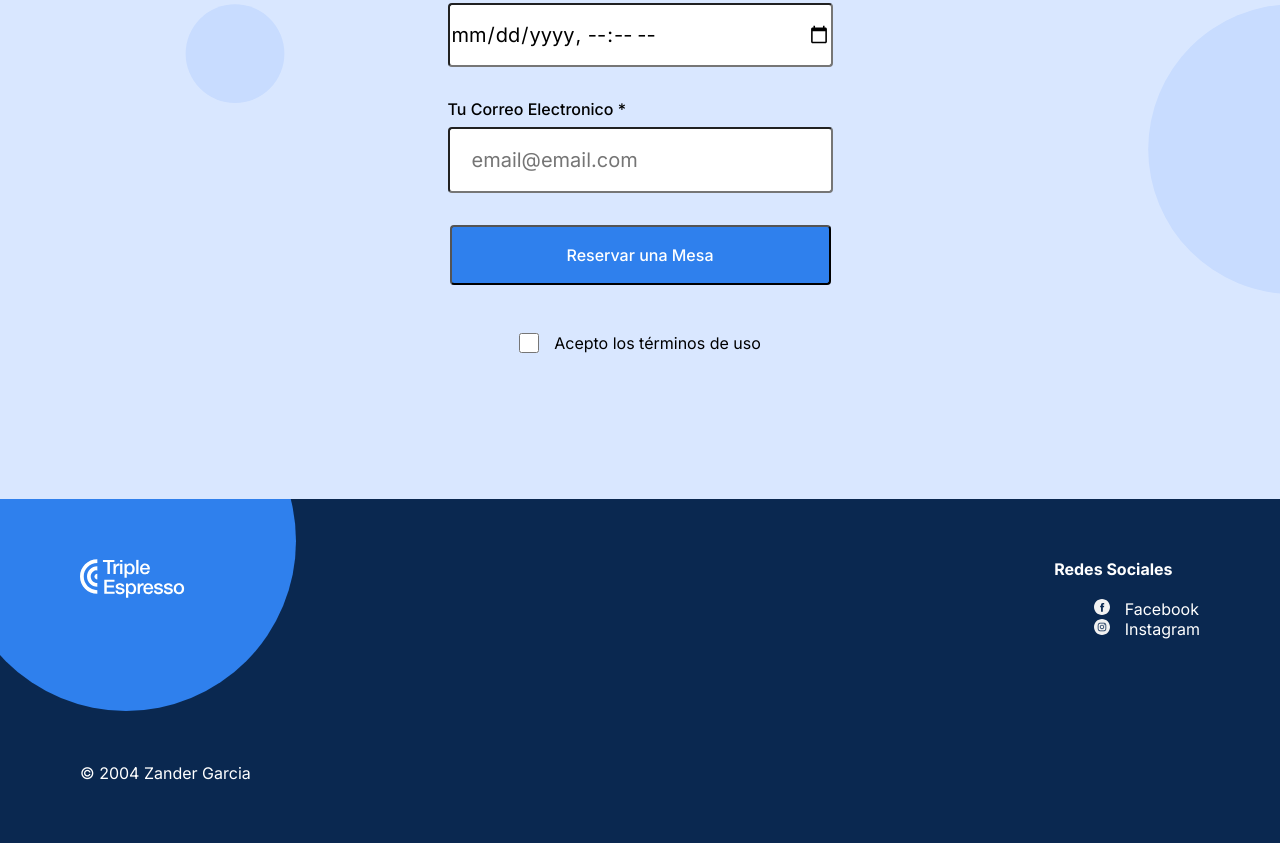
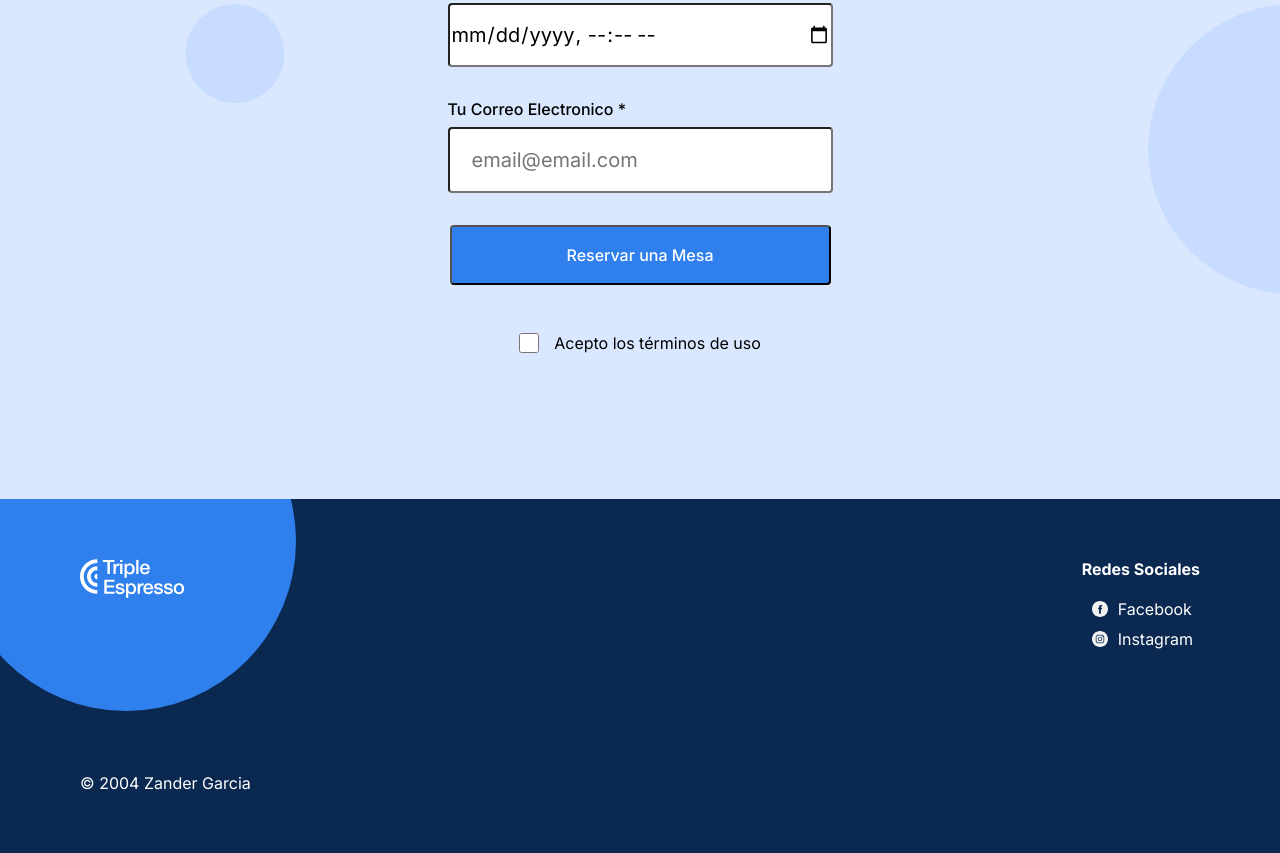
Before and after one commit to WD-Zander/web_project_coffeeshop, a plain HTML site: page index.html in a window 1280 px wide. Shown: the part 2253-3106 px from the top of the page. Drawn offline with Linux system fonts and the light colour scheme.

Commit message:
Cambios_Footer_Lang_Readme

```diff
--- a/blocks/footer.css
+++ b/blocks/footer.css
@@ -31,7 +31,7 @@
 .footer__social-icon {
   height: 16px;
   width: 16px;
-  margin: 0 10px 0 0;
+  margin: 0;
 }
 
 .footer__social-heading {
@@ -58,6 +58,7 @@
 
 .footer__list {
   list-style: none;
+  padding-left: 10px;
 }
 
 .footer__circle {
@@ -74,3 +75,11 @@
 .footer__social-link:hover {
   color: #c1c1c1;
 }
+
+.footer__list-item{
+display: flex;
+align-items: center;
+gap: 10px;
+margin-bottom: 10px;
+
+}
--- a/index.html
+++ b/index.html
@@ -1,5 +1,5 @@
 <!DOCTYPE html>
-<html lang="en">
+<html lang="es">
   <head>
     <meta charset="UTF-8" />
     <meta name="viewport" content="width=device-width, initial-scale=1.0" />
```
Also changed, not shown: 1 other file.
